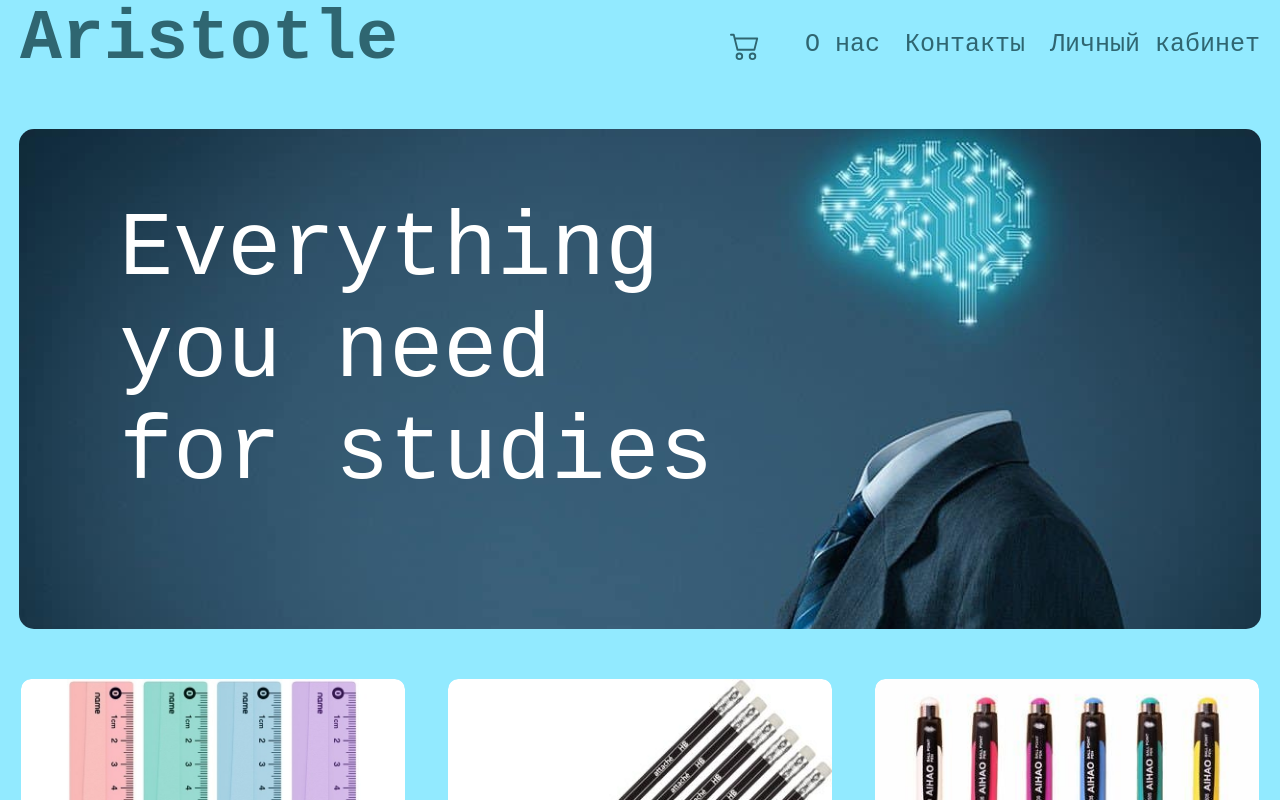
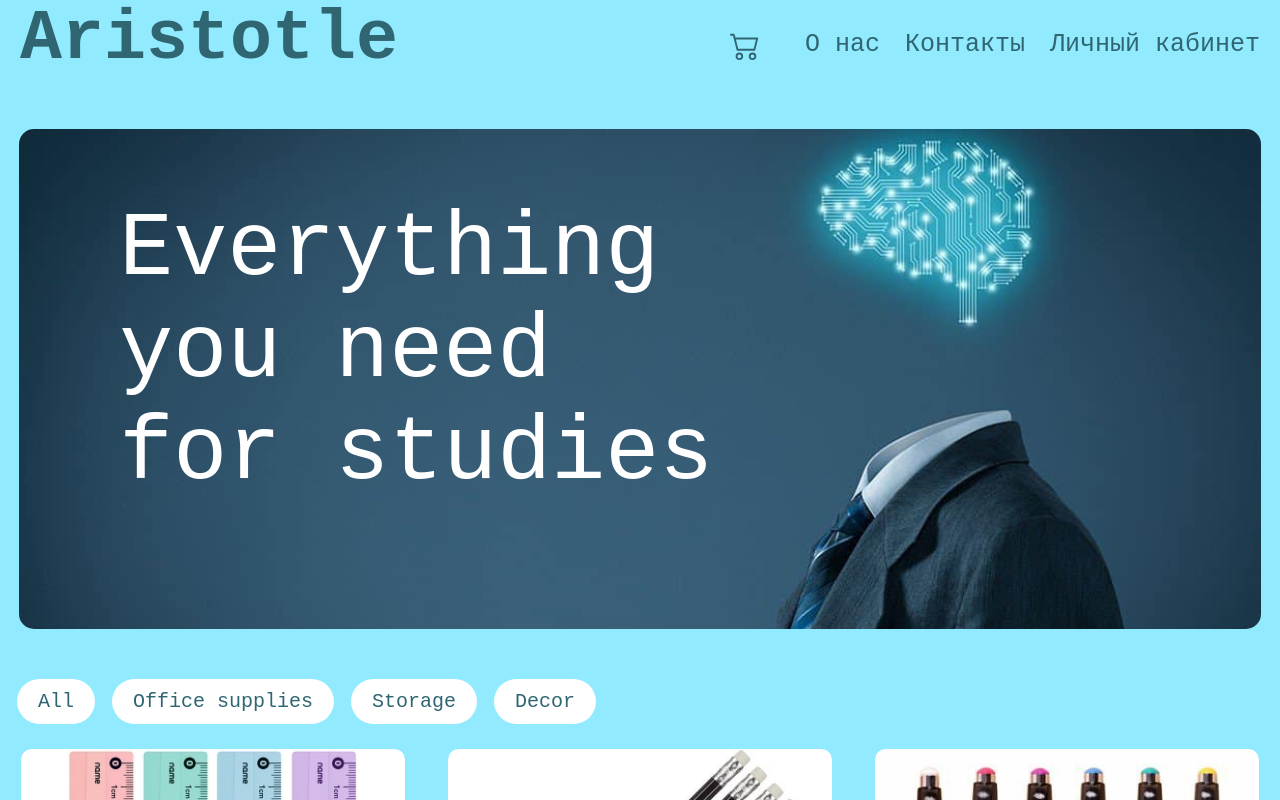
Before and after one commit to Lidia2024/reactproject, a React (Create React App) app: page / in a window 1280 px wide. Shown: the top 800 px of the page. Built offline with nearby package versions, Linux system fonts and the light colour scheme; a web font is replaced by a local one.

Commit message:
Add showItem, categoties

```diff
--- a/src/App.js
+++ b/src/App.js
@@ -1,11 +1,15 @@
 import React from 'react';
-import { useState } from 'react';
+import {useState} from 'react';
+import {useEffect} from 'react';
 import Header from './Components/Header';
 import Footer from './Components/Footer';
 import './index.css';
 import Items from './Components/Items';
+import Categories from './Components/Categories';
+import ShowFullItem from './Components/ShowFullItem';
 
-export default function App(){
+export default function App() {
+
 
   const [items,setItems]=useState([
     {
@@ -118,8 +122,14 @@ export default function App(){
     },
   ]);
 
+  const [showFullItem,setShowFullItem]=useState(false);
   const[orders,setOrders]=useState([]);
+  const [currentItems,setCurrentItems]=useState([]);
+  const[fullItem, setFullItem]=useState({});
 
+    useEffect(()=>{
+      setCurrentItems(items);
+    },[items]);
   const deleteOrder=(id)=>{
     setOrders(orders.filter((el)=> el.id!==id));
   }
@@ -131,10 +141,26 @@ export default function App(){
     // без строки if - неограниченное количество товаров
   }
 
+  const chooseCategory=(category)=>{
+    if(category==='all'){
+      setCurrentItems(items);
+    }
+    else{
+        setCurrentItems(items.filter((el)=>el.category===category));
+    }
+  }
+
+  const onShowItem=(item)=>{
+    setFullItem(item);
+    setShowFullItem(!showFullItem);
+  }
+
   return (
     <div className="wrapper">
-      <Header orders={orders}/>
-      <Items allItems={items} onAdd={addToOrder}/>
+      <Header orders={orders} onDelete={deleteOrder}/>
+      <Categories chooseCategory={chooseCategory}/>
+      <Items allItems={currentItems} onAdd={addToOrder} onShowItem={onShowItem}/>
+      {showFullItem && <ShowFullItem onShowItem={onShowItem} onAdd={addToOrder} item={fullItem}/>}
       <Footer/>
     </div>
   );
--- /dev/null
+++ b/src/Components/Categories/Categories.module.scss
@@ -0,0 +1,22 @@
+.categories{
+
+    div{
+        display: inline-block;
+        background: #fff;
+        border-radius: 50px;
+        padding: 10px 20px;
+        margin-bottom: 25px;
+        margin-left: 17px;
+        cursor: pointer;
+        border: 1px solid transparent;
+        transition: all 800ms ease;
+        font-size: 20px;
+        font-weight: 500;
+
+
+        &:hover{
+            border-color: #2f6671;
+            transform: scale(1.1);
+        }
+    }
+}
--- /dev/null
+++ b/src/Components/Categories/index.jsx
@@ -0,0 +1,34 @@
+import React from "react";
+import styles from './Categories.module.scss';
+
+
+export default function Categories(props){
+
+    const categories = [
+        {
+            key:'all',
+            name:'All'
+        },
+        {
+            key:'Office supplies',
+            name:'Office supplies'
+        },
+        {
+            key:'Storage',
+            name:'Storage'
+        },
+        {
+            key:'Decor',
+            name:'Decor'
+        }
+
+    ];
+
+    return(
+        <div className={styles.categories}>
+            {categories.map(el=>(
+                <div key={el.key} onClick={()=>props.chooseCategory(el.key)}>{el.name}</div>
+            ))}
+        </div>
+    );
+}
--- a/src/Components/Items/index.jsx
+++ b/src/Components/Items/index.jsx
@@ -6,7 +6,7 @@ export default function Items(props){
     return(
         <main>
             {props.allItems.map(el=>(
-                <Item key={el.id} item={el} onAdd={props.onAdd}/>
+                <Item key={el.id} item={el} onAdd={props.onAdd} onShowItem={props.onShowItem}/>
             ))}
         </main>
     )
--- /dev/null
+++ b/src/Components/ShowFullItem/ShowFullItem.module.scss
@@ -0,0 +1,72 @@
+.fullItem{
+    position: fixed;
+    top: 0;
+    right: 0;
+    left: 0;
+    bottom: 0;
+    background: rgba(0,0,1,0.6);
+    z-index: 9999;
+    overflow: auto;
+
+    b,p,h2{
+        margin: 10px 20px;
+        color: #2f6671;
+        padding-bottom: 25px;
+    }
+
+    h2{
+        font-size: 40px;
+    }
+
+    p{
+        font-size: 25px;
+    }
+
+    b{
+        font-size: 30px;
+    }
+    .addToCart{
+        position: absolute;
+        right: 20px;
+        bottom: 25px;
+        background: #fff;
+        width: 45px;
+        height: 45px;
+        text-align: center;
+        line-height: 35px;
+        border-radius: 50%;
+        font-size: 45px;
+        cursor: pointer;
+        transition: transform 500ms ease;
+
+        &:hover{
+            transform: scale(1.2) translateY(-5px);
+        }
+    }
+
+    .item{
+        img{
+            width: 100%;
+            border-radius: 10px;
+            transition: transform 800ms ease;
+
+            &:hover{
+                transform: scale(1.1);
+            }
+        }
+    }
+
+
+    div{
+        width: 600px;
+        position: relative;
+        margin: 10% auto;
+        padding: 40px 30px;
+        background: #92EAFF;
+        border-radius: 15px;
+
+        img{
+            width: 600px;
+        }
+    }
+}
--- /dev/null
+++ b/src/Components/ShowFullItem/index.jsx
@@ -0,0 +1,17 @@
+import React from 'react';
+import styles from './ShowFullItem.module.scss';
+
+export default function ShowFullItem(props) {
+
+    return(
+        <div className={styles.fullItem}>
+            <div>
+                <img src={"./Images/"+props.item.img} alt="Error" onClick={()=>props.onShowItem(props.item)} />
+                <h2>{props.item.title}</h2>
+                <p>{props.item.desc}</p>
+                <b>{props.item.price}</b>
+                <button className={styles.addToCart} onClick={()=>props.onAdd(props.item)}>+</button>
+            </div>
+        </div>
+    );
+}
--- a/src/Components/item/index.jsx
+++ b/src/Components/item/index.jsx
@@ -4,7 +4,7 @@ import styles from "./item.module.scss";
 export default function Item(props){
     return(
         <div className={styles.item}>
-            <img src={"./Images/"+props.item.img} alt="Error" />
+            <img src={"./Images/"+props.item.img} alt="Error" onClick={()=>props.onShowItem(props.item)} />
             <h2>{props.item.title}</h2>
             <p>{props.item.desc}</p>
             <b>{props.item.price}</b>
--- a/src/Components/item/item.module.scss
+++ b/src/Components/item/item.module.scss
@@ -8,6 +8,7 @@
         border-radius: 10px;
         width: 100%;
         transition: transform 500ms ease;
+        cursor: pointer;
     }
     img:hover{
         transform: scale(1.02);
```
